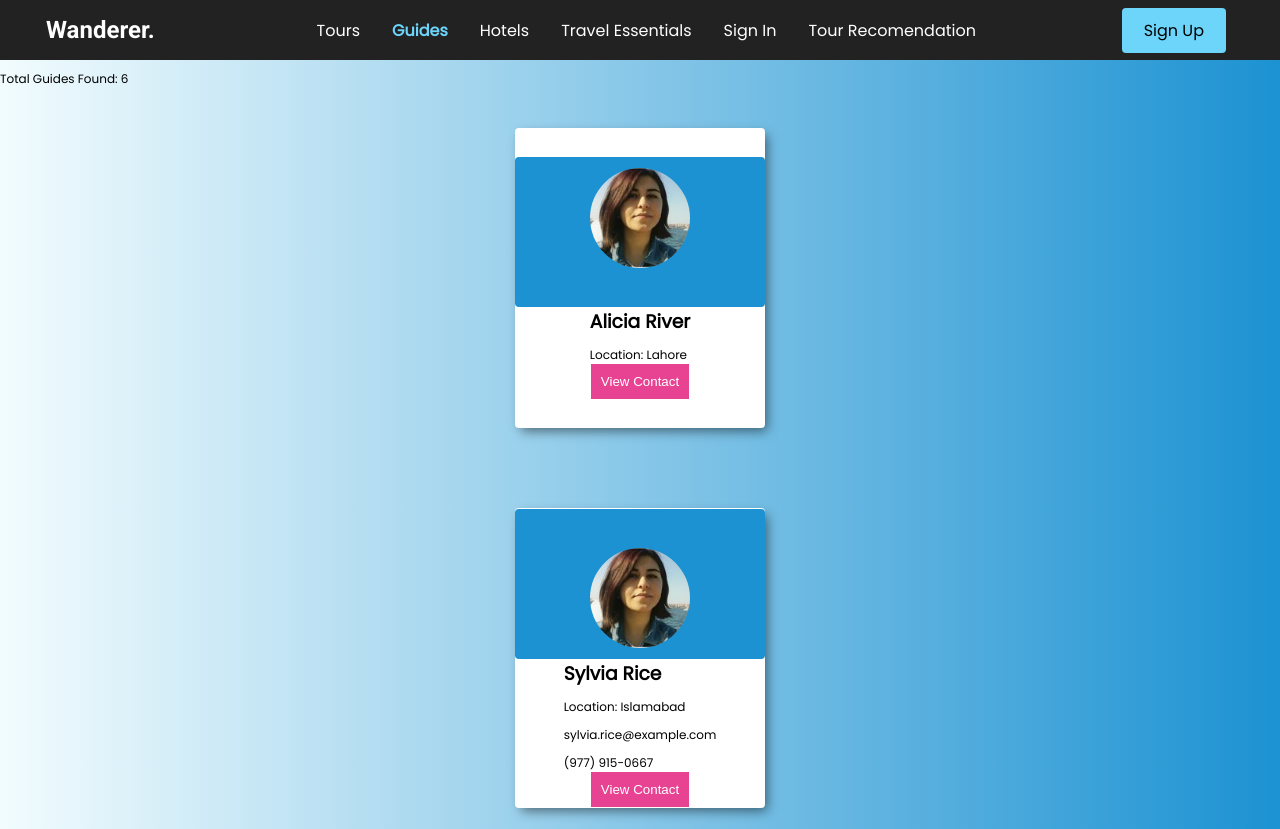
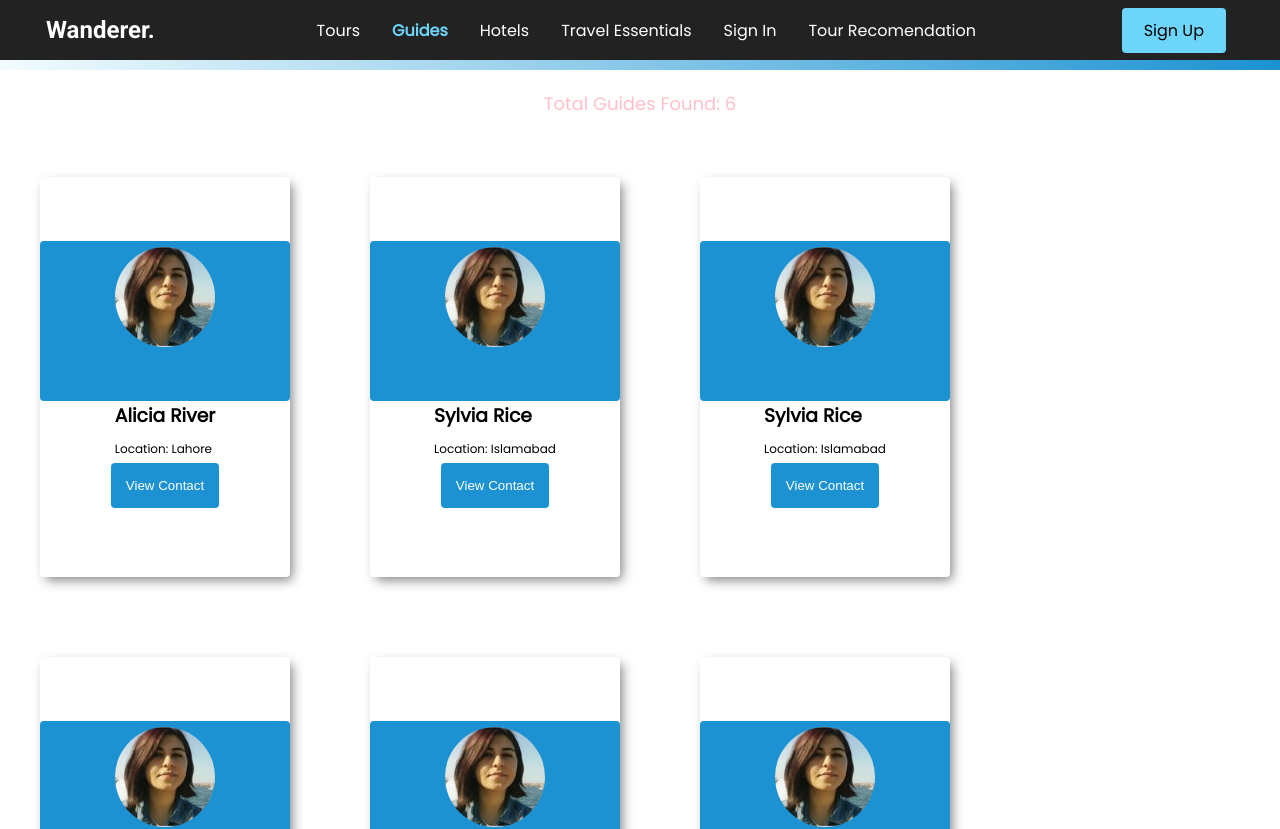
Before and after one commit to ahsanrana023/Wanderer-Application, a React (Create React App) app in the folder wanderer-project/: page /guides in a window 1280 px wide. Shown: the top 829 px of the page. Built offline with nearby package versions, Linux system fonts and the light colour scheme.

Commit message:
guides--update

```diff
--- a/wanderer-project/package.json
+++ b/wanderer-project/package.json
@@ -6,7 +6,9 @@
     "@testing-library/jest-dom": "^5.16.5",
     "@testing-library/react": "^13.4.0",
     "@testing-library/user-event": "^13.5.0",
+    "bootstrap": "^5.2.2",
     "react": "^18.2.0",
+    "react-bootstrap": "^2.5.0",
     "react-dom": "^18.2.0",
     "react-icons": "^4.4.0",
     "react-router-dom": "^6.3.0",
--- a/wanderer-project/src/Pages/Guides.jsx
+++ b/wanderer-project/src/Pages/Guides.jsx
@@ -16,9 +16,9 @@ export default function Guides() {
     );
   });
   return (
-    <div className="guide">
-      <p className="guidedata">Total Guides Found: {data.length}</p>
-      {guides}
+    <div>
+      <p className="guides--data">Total Guides Found: {data.length}</p>
+      <div className="guide">{guides}</div>
     </div>
   );
 }
--- a/wanderer-project/src/Pages/guides.css
+++ b/wanderer-project/src/Pages/guides.css
@@ -0,0 +1,13 @@
+.guide {
+  background-color: #fff;
+  display: flex;
+  flex-wrap: wrap;
+}
+.guides--data {
+  background-color: #fff;
+  font-family: "Poppins", sans-serif;
+  font-size: 18px;
+  text-align: center;
+  padding: 20px;
+  color: Pink;
+}
--- a/wanderer-project/src/components/guidecard.css
+++ b/wanderer-project/src/components/guidecard.css
@@ -4,14 +4,14 @@ body {
   box-sizing: border-box;
   font-family: "Poppins", sans-serif;
 }
-.guidecard {
+/* .guidecard {
   display: flex;
   justify-content: center;
   align-items: center;
-}
+} */
 .guide--card {
   width: 250px;
-  height: 300px;
+  height: 400px;
   background-color: #fff;
   border-radius: 4px;
   margin: 40px;
@@ -26,7 +26,7 @@ body {
 }
 .guidecard--header {
   width: 100%;
-  height: 50%;
+  height: 40%;
   background-color: #1c92d2;
   border-radius: 4px;
 }
@@ -48,11 +48,20 @@ body {
   left: 50%;
   transform: translate(-50%, -50%);
 }
-guidecard--btn > button {
+.guidecard--btn > button {
   background-color: #1c92d2;
   color: #fff;
   border: none;
-  padding: 5px;
+  padding: 15px;
+  margin: 5px;
+  border-radius: 4px;
+  transition: all 0.3s;
+}
+.guidecard--btn > button:hover {
+  background-color: #07476a;
+  color: #fff;
+  border: none;
+  padding: 15px;
   margin: 5px;
   border-radius: 4px;
 }
--- a/wanderer-project/src/guidedata.js
+++ b/wanderer-project/src/guidedata.js
@@ -13,7 +13,7 @@ export default [
     location: "Islamabad",
     email: "sylvia.rice@example.com",
     phone: "(977) 915-0667",
-    isContact: true,
+    isContact: false,
   },
   {
     id: 3,
@@ -21,7 +21,7 @@ export default [
     location: "Islamabad",
     email: "sylvia.rice@example.com",
     phone: "(977) 915-0667",
-    isContact: true,
+    isContact: false,
   },
   {
     id: 4,
@@ -29,7 +29,7 @@ export default [
     location: "Islamabad",
     email: "sylvia.rice@example.com",
     phone: "(977) 915-0667",
-    isContact: true,
+    isContact: false,
   },
   {
     id: 5,
@@ -37,7 +37,7 @@ export default [
     location: "Islamabad",
     email: "sylvia.rice@example.com",
     phone: "(977) 915-0667",
-    isContact: true,
+    isContact: false,
   },
   {
     id: 6,
@@ -45,6 +45,6 @@ export default [
     location: "Islamabad",
     email: "sylvia.rice@example.com",
     phone: "(977) 915-0667",
-    isContact: true,
+    isContact: false,
   },
 ];
```
Also changed, not shown: 1 other file (tests, documents, lock files or other folders).
